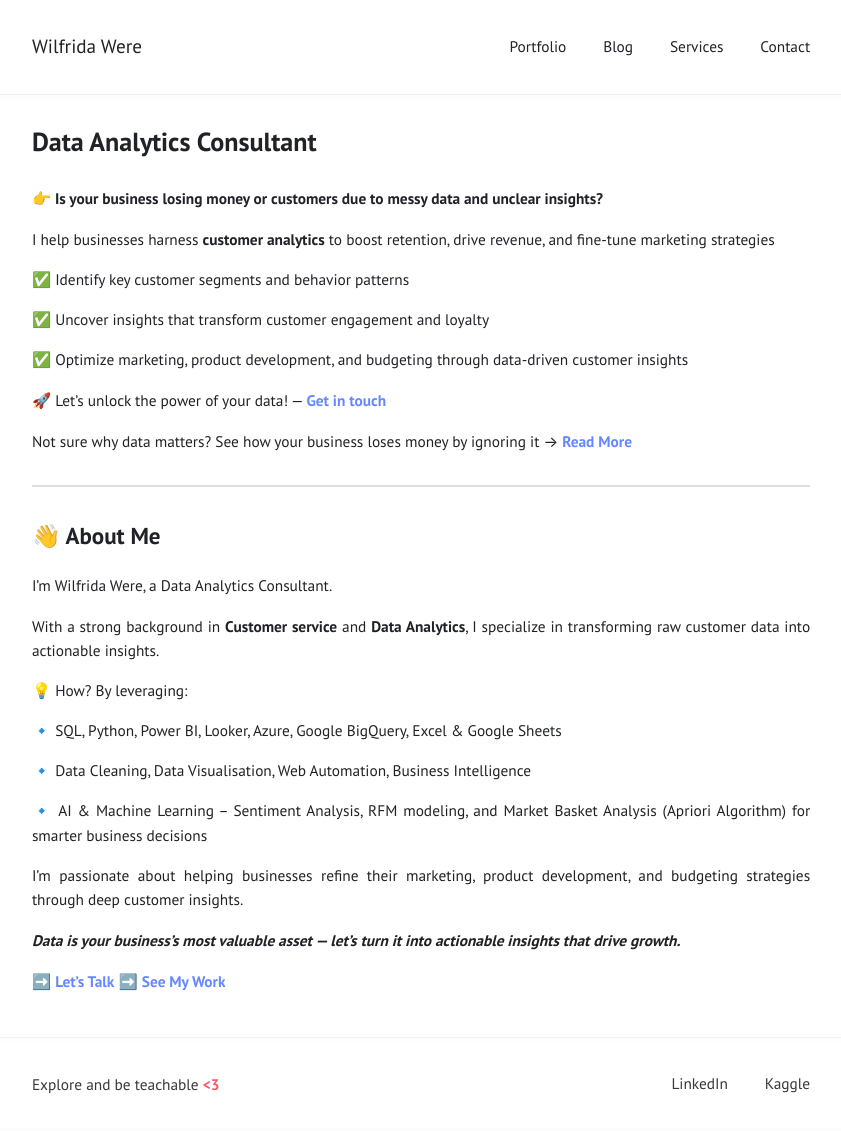
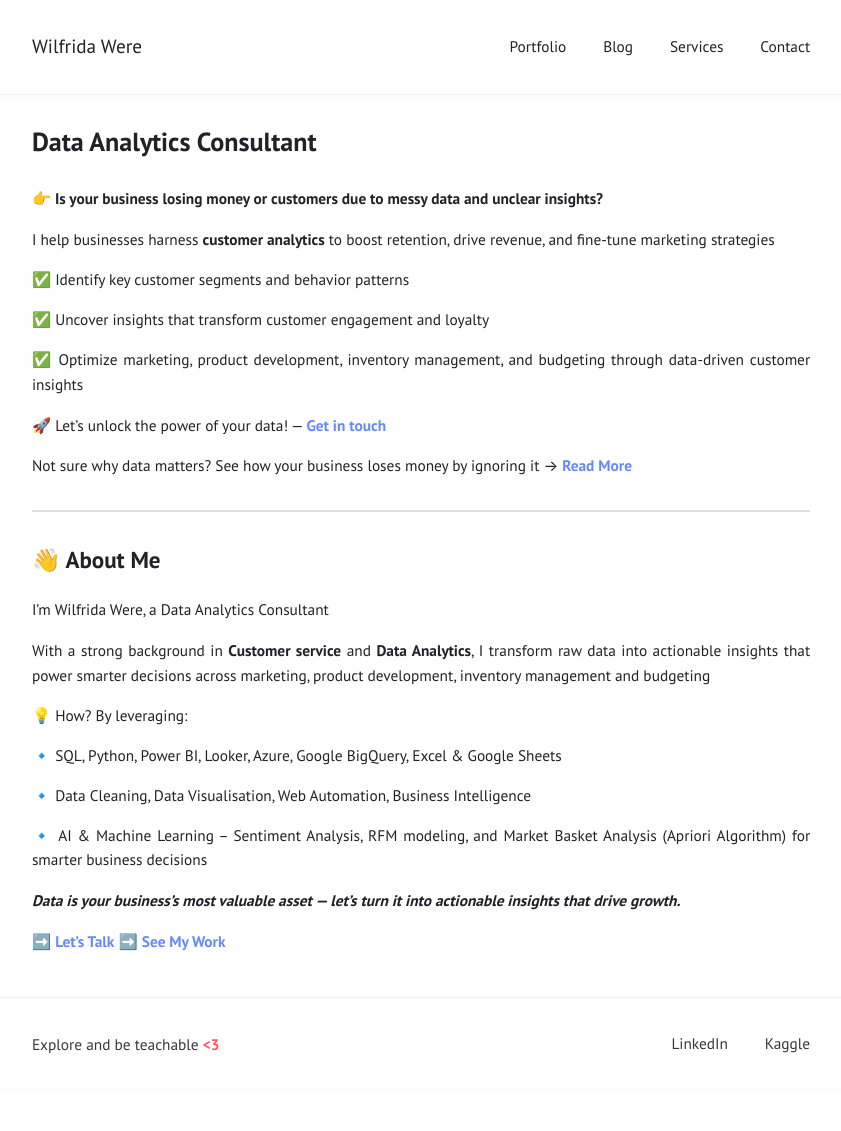
Before and after one commit to Wilfrida-Were/website, a Jekyll site: the page built from index.md, in a window 1280 px wide. Shown: the whole page, without its empty margins (219-1060 px from the left). Built offline with Jekyll 4.4.1, drawn with Linux system fonts in a browser that asks for light colours; after the commit the page ends 1091 px from its top, so only the background shows below that.

Commit message:
Update index.md

```diff
--- a/index.md
+++ b/index.md
@@ -11,7 +11,7 @@ I help businesses harness **customer analytics** to boost retention, drive reven
 
 ✅ Uncover insights that transform customer engagement and loyalty
 
-✅ Optimize marketing, product development, and budgeting through data-driven customer insights
+✅ Optimize marketing, product development, inventory management, and budgeting through data-driven customer insights
 
 🚀 Let’s unlock the power of your data! — **[Get in touch](https://www.wilfridawere.com/contact/)**
 
@@ -21,9 +21,9 @@ Not sure why data matters? See how your business loses money by ignoring it →
 
 # 👋 About Me
 
-I’m Wilfrida Were, a Data Analytics Consultant.
+I’m Wilfrida Were, a Data Analytics Consultant
 
-With a strong background in **Customer service** and **Data Analytics**, I specialize in transforming raw customer data into actionable insights.
+With a strong background in **Customer service** and **Data Analytics**, I transform raw data into actionable insights that power smarter decisions across marketing, product development, inventory management and budgeting
 
 💡 How? By leveraging:
 
@@ -33,8 +33,6 @@ With a strong background in **Customer service** and **Data Analytics**, I speci
 
 🔹 AI & Machine Learning – Sentiment Analysis, RFM modeling, and Market Basket Analysis (Apriori Algorithm) for smarter business decisions
 
-I’m passionate about helping businesses refine their marketing, product development, and budgeting strategies through deep customer insights.
-
 ***Data is your business’s most valuable asset — let’s turn it into actionable insights that drive growth.***
 
 ➡️ **[Let's Talk](https://www.wilfridawere.com/contact/)**
```
